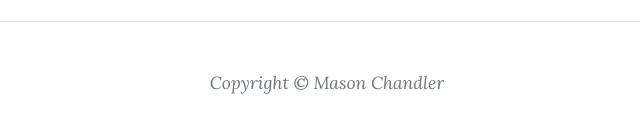
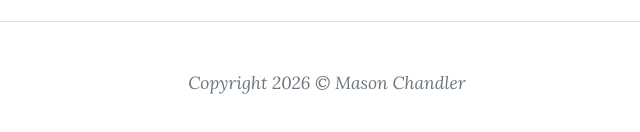
Before and after one commit to bigmace9/RealProject, a plain HTML site: page index.html in a window 1280 px wide. Shown: the part 1734-1866 px from the top of the page, 313-953 px from the left. Drawn offline with nearby package versions, Linux system fonts and the light colour scheme.

Commit message:
Add files via upload

```diff
--- a/index.html
+++ b/index.html
@@ -5,7 +5,7 @@
         <meta name="viewport" content="width=device-width, initial-scale=1, shrink-to-fit=no" />
         <meta name="description" content="" />
         <meta name="author" content="" />
-        <title>Clean Blog - Start Bootstrap Theme</title>
+        <title>Resume - Mason Chandler</title>
         <link rel="icon" type="image/x-icon" href="assets/favicon.ico" />
         <!-- Font Awesome icons (free version)-->
         <script src="https://use.fontawesome.com/releases/v6.3.0/js/all.js" crossorigin="anonymous"></script>
@@ -107,7 +107,7 @@
         <footer class="border-top">
             <div class="container px-4 px-lg-5">
 
-            <div class="small text-center text-muted fst-italic">Copyright &copy; Mason Chandler</div>
+            <div class="small text-center text-muted fst-italic">Copyright 2026 &copy; Mason Chandler</div>
             </div>
 
         </footer>
```
